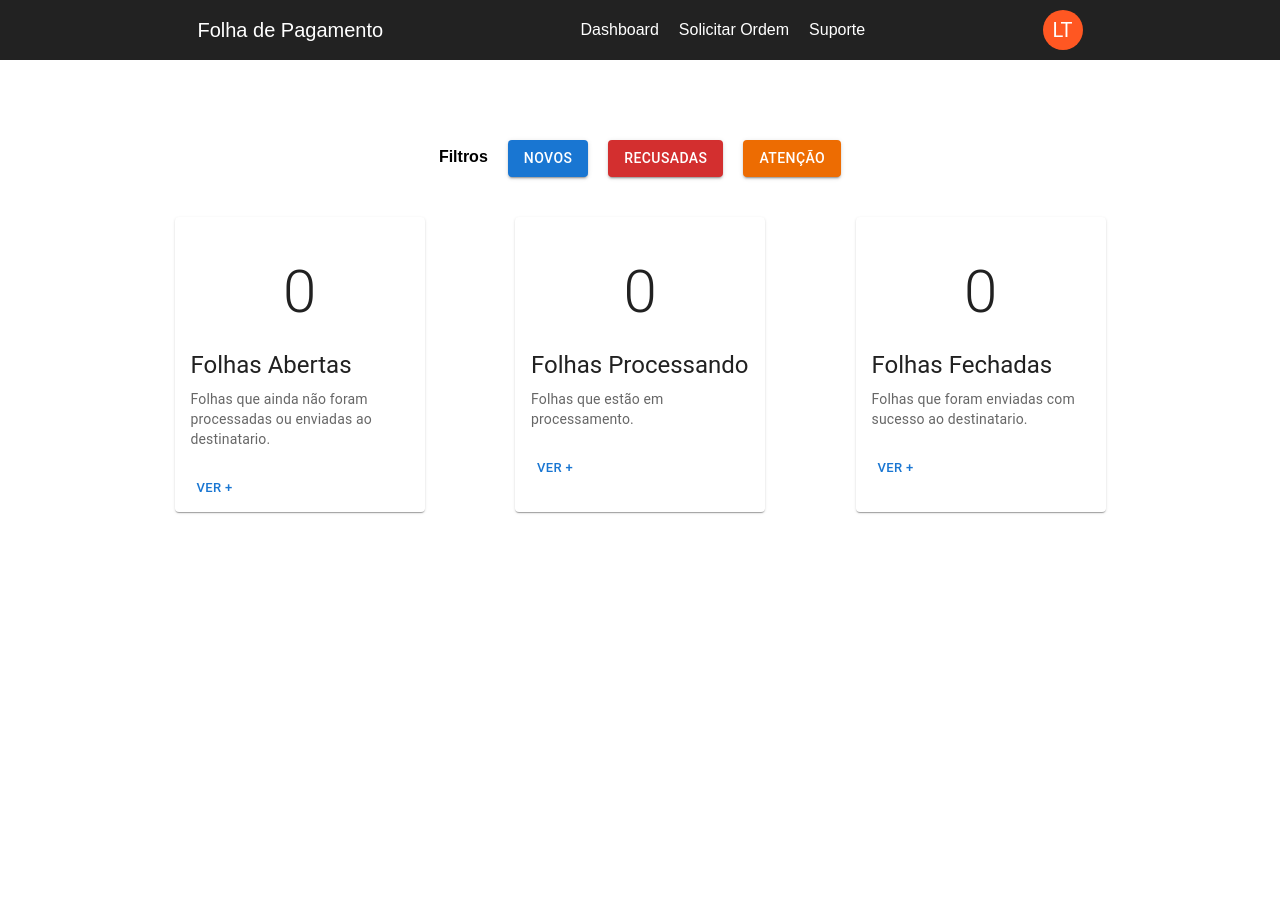
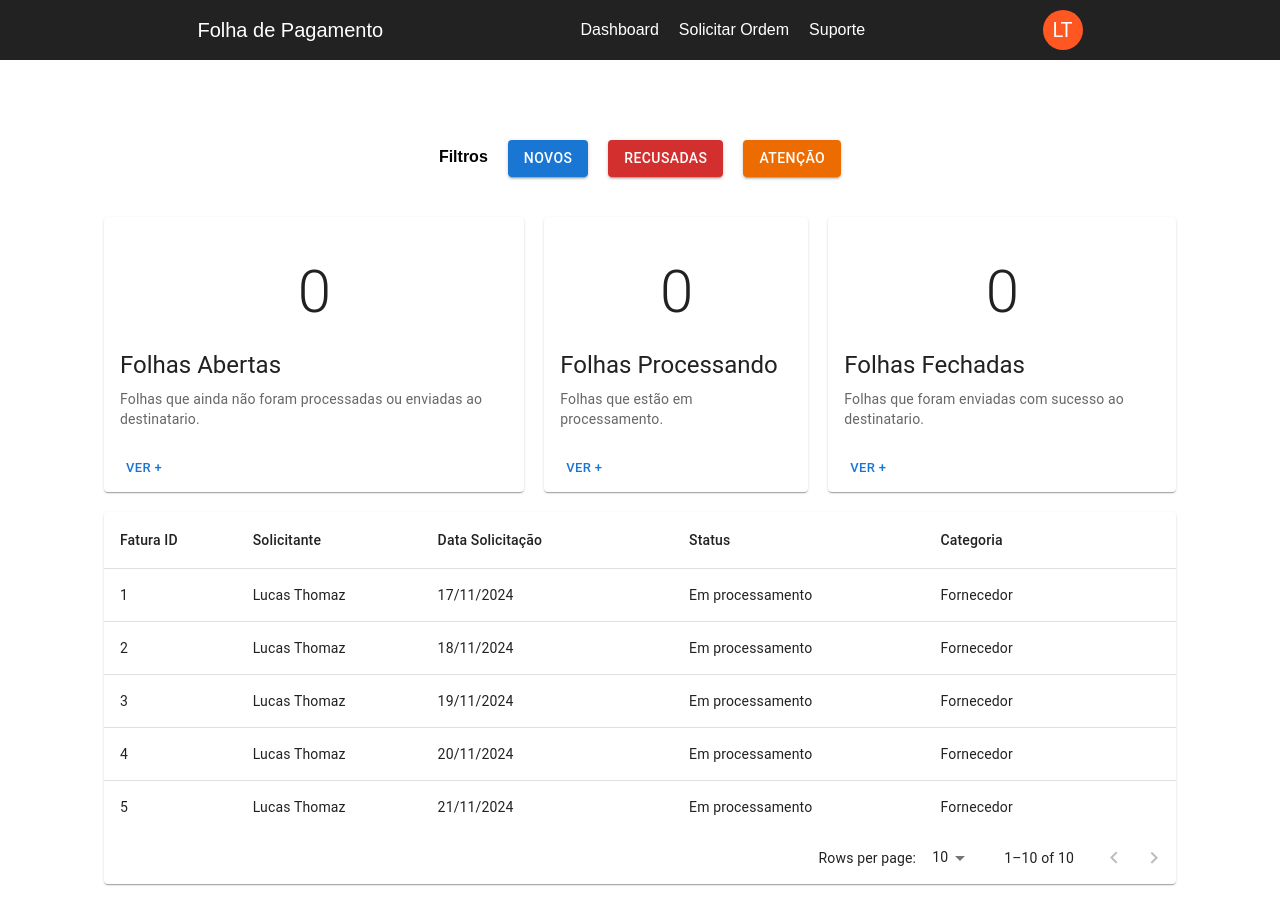
Before and after one commit to lucasmrthomaz/thz-folhapag, a Next.js app: page / in a window 1280 px wide. Shown: the top 924 px of the page. Before the commit the page ends 800 px from the top, so only its background shows below. Built offline with nearby package versions, Linux system fonts and the light colour scheme; what @mui/material-nextjs would draw is missing.

Commit message:
melhoria no layout e adição da table de faturas

```diff
--- a/src/app/dashboard/page.tsx
+++ b/src/app/dashboard/page.tsx
@@ -1,5 +1,6 @@
 import HeaderTipos from "../ui/components/HeaderTipos";
 import CardResume from "./ui/CardResume";
+import FaturasTable from "./ui/FaturasTable";
 
 export default function DashboardPage() {
   return <div className="p-10" >
@@ -20,5 +21,7 @@ export default function DashboardPage() {
         descricao='Folhas que foram enviadas com sucesso ao destinatario.' />
     </div>
 
+    <FaturasTable/>
+
   </div>
 }
--- a/src/app/dashboard/ui/CardResume.tsx
+++ b/src/app/dashboard/ui/CardResume.tsx
@@ -9,7 +9,7 @@ import CardActions from '@mui/material/CardActions';
 
 export default function CardResume(props: React.CustomComponentPropsWithRef<typeof String> ) {
     return (
-    <Card sx={{ maxWidth: 250 }}>
+    <Card sx={{ maxWidth: 650, maxHeight: 280 }}>
       <CardActionArea>
         <CardMedia
           component='iframe'
--- /dev/null
+++ b/src/app/dashboard/ui/FaturasTable.tsx
@@ -0,0 +1,142 @@
+"use client"
+import * as React from 'react';
+import Paper from '@mui/material/Paper';
+import Table from '@mui/material/Table';
+import TableBody from '@mui/material/TableBody';
+import TableCell from '@mui/material/TableCell';
+import TableContainer from '@mui/material/TableContainer';
+import TableHead from '@mui/material/TableHead';
+import TablePagination from '@mui/material/TablePagination';
+import TableRow from '@mui/material/TableRow';
+
+interface Column {
+  id: 'faturaId' | 'solicitante' | 'datasolicitacao' | 'status' | 'categoria';
+  label: string;
+  minWidth?: number;
+  align?: 'left';
+  format?: (value: number) => string;
+}
+
+const columns: readonly Column[] = [
+  { id: 'faturaId', label: 'Fatura ID', minWidth: 1 },
+  { id: 'solicitante', label: 'Solicitante', minWidth: 100 },
+  {
+    id: 'datasolicitacao',
+    label: 'Data Solicitação',
+    minWidth: 170,
+    align: 'left',
+  },
+  {
+    id: 'status',
+    label: 'Status',
+    minWidth: 170,
+    align: 'left',
+  },
+  {
+    id: 'categoria',
+    label: 'Categoria',
+    minWidth: 170,
+    align: 'left',
+  },
+];
+
+interface Data {
+  faturaId: string;
+  solicitante: string;
+  datasolicitacao: string;
+  status: string;
+  categoria: string;
+}
+
+function createData(
+    faturaId: string,
+    solicitante: string,
+    datasolicitacao: string,
+    status: string,
+    categoria: string
+): Data {
+
+  return { faturaId,
+    solicitante,
+    datasolicitacao,
+    status,
+    categoria };
+}
+
+const rows = [
+  createData('1','Lucas Thomaz','17/11/2024','Em processamento','Fornecedor'),
+  createData('2','Lucas Thomaz','18/11/2024','Em processamento','Fornecedor'),
+  createData('3','Lucas Thomaz','19/11/2024','Em processamento','Fornecedor'),
+  createData('4','Lucas Thomaz','20/11/2024','Em processamento','Fornecedor'),
+  createData('5','Lucas Thomaz','21/11/2024','Em processamento','Fornecedor'),
+  createData('6','Lucas Thomaz','22/11/2024','Em processamento','Fornecedor'),
+  createData('7','Lucas Thomaz','23/11/2024','Em processamento','Fornecedor'),
+  createData('8','Lucas Thomaz','24/11/2024','Em processamento','Fornecedor'),
+  createData('9','Lucas Thomaz','25/11/2024','Em processamento','Fornecedor'),
+  createData('10','Lucas Thomaz','26/11/2024','Em processamento','Fornecedor'),
+];
+
+export default function FaturasTable() {
+  const [page, setPage] = React.useState(0);
+  const [rowsPerPage, setRowsPerPage] = React.useState(10);
+
+  const handleChangePage = (event: unknown, newPage: number) => {
+    setPage(newPage);
+  };
+
+  const handleChangeRowsPerPage = (event: React.ChangeEvent<HTMLInputElement>) => {
+    setRowsPerPage(+event.target.value);
+    setPage(0);
+  };
+
+  return (
+    <Paper sx={{ width: '100%', overflow: 'hidden'}} className='mt-5 mb-5'>
+      <TableContainer sx={{ maxHeight: 320 }}>
+        <Table stickyHeader aria-label="sticky table">
+          <TableHead>
+            <TableRow>
+              {columns.map((column) => (
+                <TableCell
+                  key={column.id}
+                  align={column.align}
+                  style={{ minWidth: column.minWidth }}
+                >
+                  {column.label}
+                </TableCell>
+              ))}
+            </TableRow>
+          </TableHead>
+          <TableBody>
+            {rows
+              .slice(page * rowsPerPage, page * rowsPerPage + rowsPerPage)
+              .map((row) => {
+                return (
+                  <TableRow hover role="checkbox" tabIndex={-1} key={row.code}>
+                    {columns.map((column) => {
+                      const value = row[column.id];
+                      return (
+                        <TableCell key={column.id} align={column.align}>
+                          {column.format && typeof value === 'number'
+                            ? column.format(value)
+                            : value}
+                        </TableCell>
+                      );
+                    })}
+                  </TableRow>
+                );
+              })}
+          </TableBody>
+        </Table>
+      </TableContainer>
+      <TablePagination
+        rowsPerPageOptions={[10, 25, 100]}
+        component="div"
+        count={rows.length}
+        rowsPerPage={rowsPerPage}
+        page={page}
+        onPageChange={handleChangePage}
+        onRowsPerPageChange={handleChangeRowsPerPage}
+      />
+    </Paper>
+  );
+}
```
